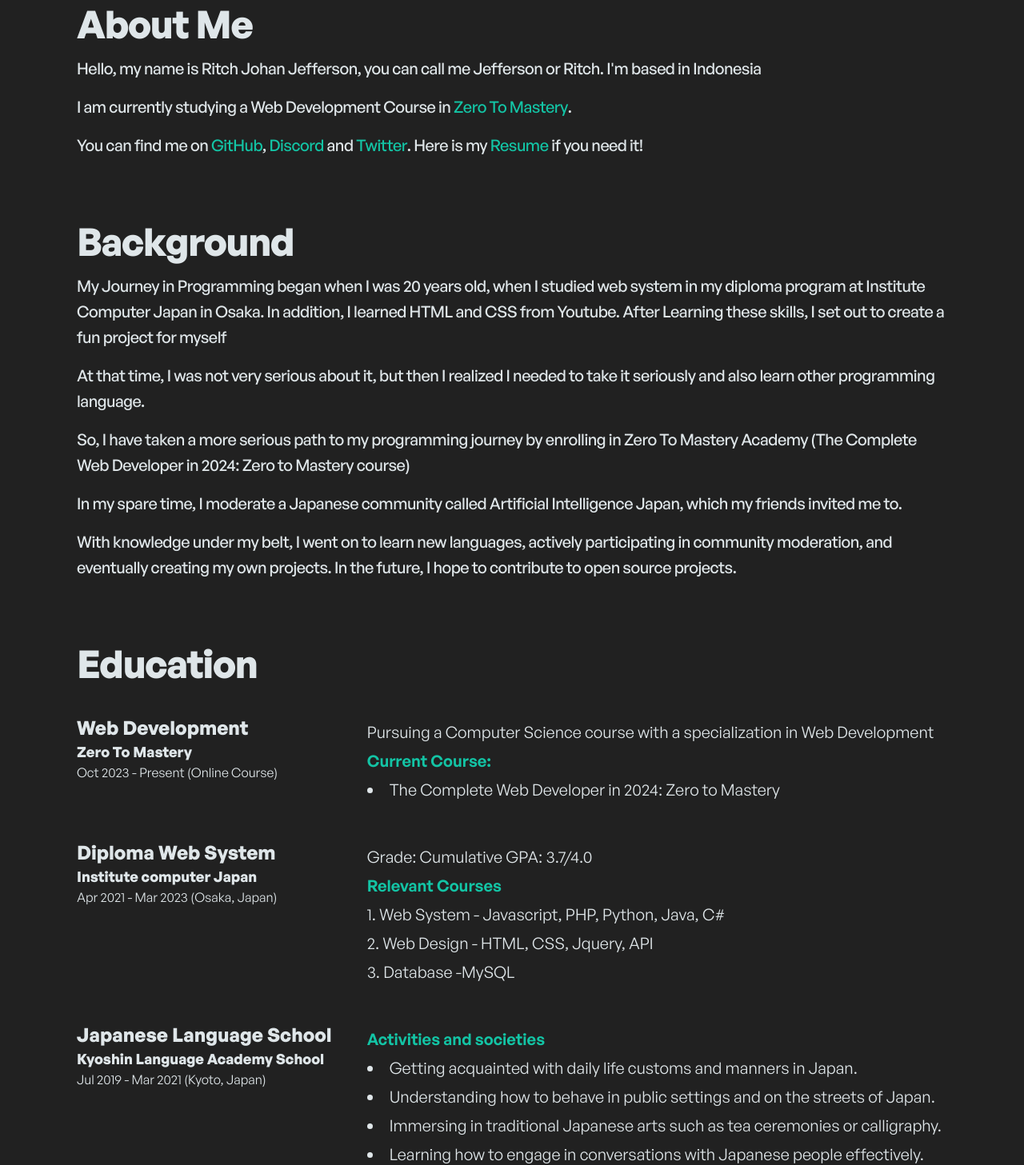
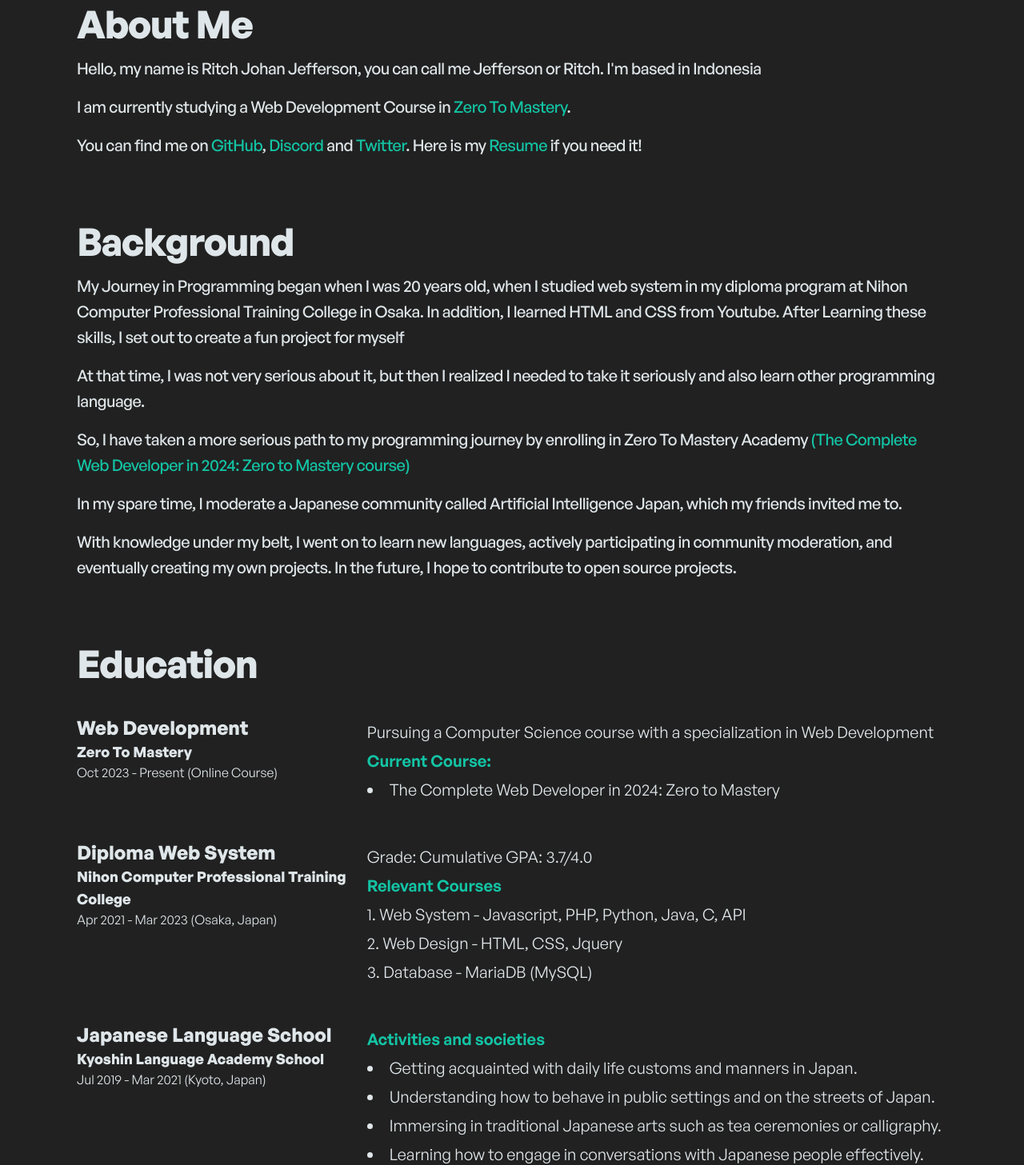
Before and after one commit to jeffersonrj14/jeffersonrj.com, a Next.js app: page /about in a window 1280 px wide. Shown: the part 418-1875 px from the top of the page at 80% size. Built offline with nearby package versions, Linux system fonts and the light colour scheme.

Commit message:
feat: Update About Me and Hero sections

```diff
--- a/src/components/about/AboutBackground.jsx
+++ b/src/components/about/AboutBackground.jsx
@@ -1,3 +1,16 @@
+import Link from 'next/link'
+
+const InlineLink = ({ href, children }) => (
+  <Link
+    href={href}
+    passHref
+    target='a_blank'
+    className='decoration-wavy decoration-2 underline-offset-4 transition-all hover:underline text-jefferson-main hover:text-jefferson-light'
+  >
+    <span className='relative skew-y-3'>{children}</span>
+  </Link>
+)
+
 function AboutBackground() {
   return (
     <div className='flex flex-col pt-10'>
@@ -7,8 +20,9 @@
 
       <p className='mt-4 text-xl font-medium leading-8 tracking-tight'>
         My Journey in Programming began when I was 20 years old, when I studied web system in my
-        diploma program at Institute Computer Japan in Osaka. In addition, I learned HTML and CSS
-        from Youtube. After Learning these skills, I set out to create a fun project for myself
+        diploma program at Nihon Computer Professional Training College in Osaka. In addition, I
+        learned HTML and CSS from Youtube. After Learning these skills, I set out to create a fun
+        project for myself
       </p>
       <p className='mt-4 text-xl font-medium leading-8 tracking-tight'>
         At that time, I was not very serious about it, but then I realized I needed to take it
@@ -16,7 +30,10 @@
       </p>
       <p className='mt-4 text-xl font-medium leading-8 tracking-tight'>
         So, I have taken a more serious path to my programming journey by enrolling in Zero To
-        Mastery Academy (The Complete Web Developer in 2024: Zero to Mastery course)
+        Mastery Academy{' '}
+        <InlineLink href='https://zerotomastery.io/courses/coding-bootcamp/'>
+          (The Complete Web Developer in 2024: Zero to Mastery course)
+        </InlineLink>
       </p>
       <p className='mt-4 text-xl font-medium leading-8 tracking-tight'>
         In my spare time, I moderate a Japanese community called Artificial Intelligence Japan,
--- a/src/components/about/AboutContact.jsx
+++ b/src/components/about/AboutContact.jsx
@@ -5,7 +5,7 @@
     href={href}
     passHref
     target='a_blank'
-    className='relative inline-block text-jefferson-main before:absolute before:-inset-1 before:block before:-skew-y-3 hover:text-jefferson-dark  before:hover:bg-jefferson-light'
+    className='decoration-wavy decoration-2 underline-offset-4 transition-all hover:underline text-jefferson-main hover:text-jefferson-light'
   >
     <span className='relative skew-y-3'>{children}</span>
   </Link>
--- a/src/components/about/AboutEducation.jsx
+++ b/src/components/about/AboutEducation.jsx
@@ -45,7 +45,7 @@
         <div className='flex flex-col col-span-2 mb-4 md:mb-0'>
           <h5 className='text-xl md:text-2xl  font-bold'>Diploma Web System</h5>
           <h6 className='text-lg font-bold'>
-            <MyLinks href='https://ncp.ac.jp' text='Institute computer Japan' />
+            <MyLinks href='https://ncp.ac.jp' text='Nihon Computer Professional Training College' />
           </h6>
           <p>Apr 2021 - Mar 2023 (Osaka, Japan)</p>
         </div>
@@ -57,9 +57,9 @@
                 Relevant Courses
               </li>
               <ul>
-                <li className='my-2'>1. Web System - Javascript, PHP, Python, Java, C#</li>
-                <li className='my-2'>2. Web Design - HTML, CSS, Jquery, API</li>
-                <li className='my-2'>3. Database -MySQL</li>
+                <li className='my-2'>1. Web System - Javascript, PHP, Python, Java, C, API</li>
+                <li className='my-2'>2. Web Design - HTML, CSS, Jquery</li>
+                <li className='my-2'>3. Database - MariaDB (MySQL)</li>
               </ul>
             </ul>
           </div>
--- a/src/components/about/AboutMe.jsx
+++ b/src/components/about/AboutMe.jsx
@@ -6,7 +6,7 @@
     href={href}
     target='a_blank'
     passHref
-    className='relative inline-block text-jefferson-main before:absolute before:-inset-1 before:block before:-skew-y-3 hover:text-jefferson-dark  before:hover:bg-jefferson-light'
+    className='decoration-wavy decoration-2 underline-offset-4 transition-all hover:underline text-jefferson-main hover:text-jefferson-light'
   >
     <span className='relative skew-y-3'>{children}</span>
   </Link>
--- a/src/components/index/Hero.jsx
+++ b/src/components/index/Hero.jsx
@@ -110,11 +110,16 @@
           <h1 className='text-4xl font-bold tracking-tight sm:text-5xl'>
             Hi, I&apos;m RJ Jefferson
           </h1>
+          <h3 className='ml-0.5 text-xl font-medium tracking-tight sm:text-2xl'>
+            Self-Taught Front End Developer
+          </h3>
 
           <p className='mt-6 text-lg text-gray-400'>
-            As an Independent Learner, I&apos;m learning every day to improve my skills, practicing
-            problem-solving, and honing my CSS skills on Frontend Mentor. I&apos;m looking for new
-            opportunities to expand my skills as I learn new languages.
+            As an Independent Student, I&apos;m learning every day to improve my skills, practicing
+            problem-solving, and honing my CSS skills on Frontend Mentor. I enjoy creating projects
+            and leveling them up. I&apos;m looking for new opportunities to expand my skills as I
+            learn new languages, with the goal of contributing to open-source projects in the
+            future.
           </p>
           <div className='mt-6 flex gap-6'>
             <SocialLink
```
